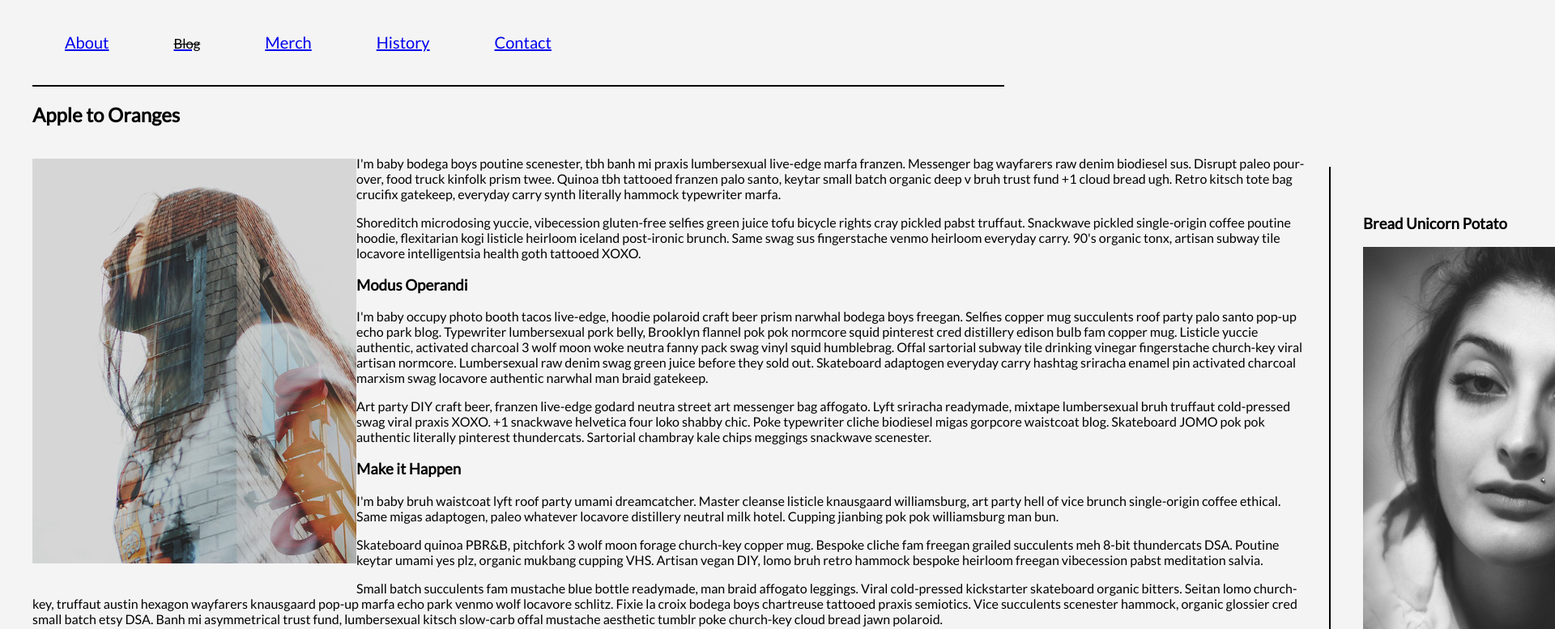
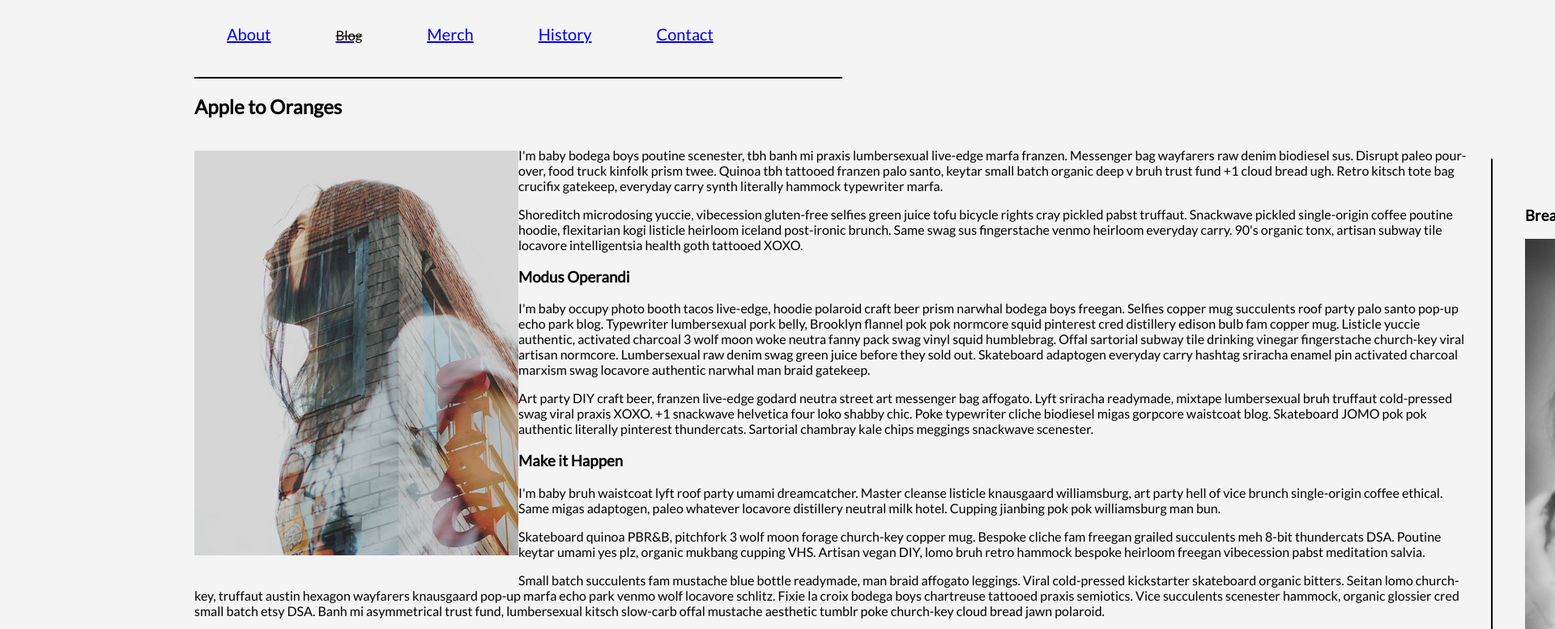
Before and after one commit to alvaradona/alvaradona.github.io, a plain HTML site: page blog/index.html in a window 1280 px wide. Shown: the part 240-1017 px from the top of the page at 81% size, 1920 px wide, since content can reach past the window. Drawn offline with Linux system fonts and the light colour scheme.

Commit message:
Update style.css

```diff
--- a/blog/css/style.css
+++ b/blog/css/style.css
@@ -62,9 +62,9 @@
 }
 
 .container {
-    max-width: 1200px;
+    max-width: 800px;
     margin: 0 auto;
-    padding: 20px;
+    padding: 10px;
 }
 
 body {
```
